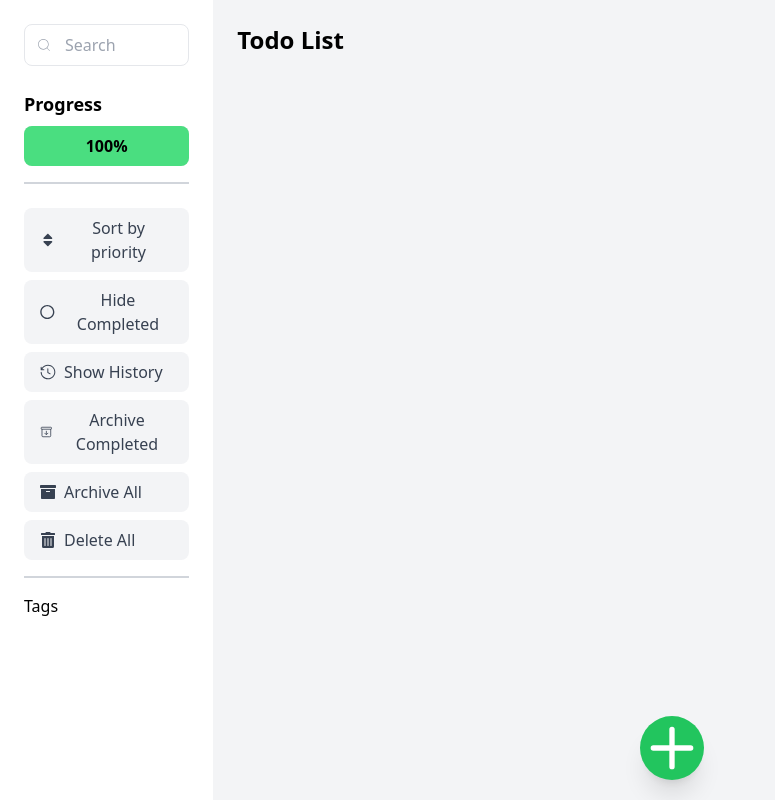
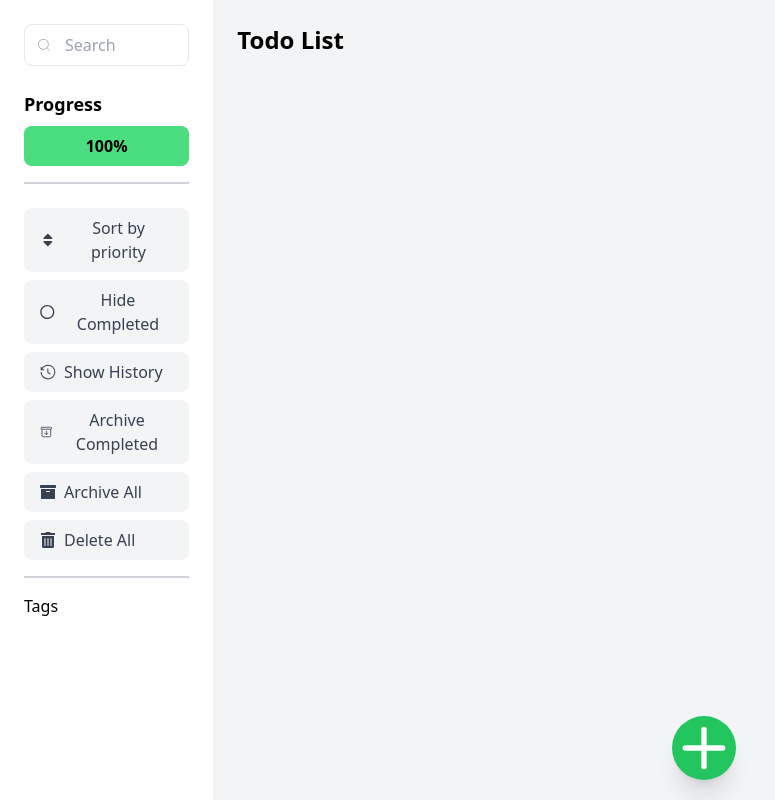
Before and after one commit to kingjulian24/todo-app, a React (Create React App) app: page / in a window 1280 px wide. Shown: the whole page, without its empty margins (0-775 px from the left). Built offline with nearby package versions, Linux system fonts and the light colour scheme.

Commit message:
"Align AddTodoButton"

```diff
--- a/src/components/AddTodoButton/index.js
+++ b/src/components/AddTodoButton/index.js
@@ -3,7 +3,7 @@ import React from "react";
 const AddTodoButton = ({ toggleAdding }) => (
   <button
     onClick={toggleAdding}
-    className="bg-green-500 rounded-full fixed bottom-5 left-1/2 lg:left-5/6 -translate-x-5/6 z-10 shadow-xl"
+    className="bg-green-500 rounded-full fixed bottom-5 left-1/2  -translate-x-1/2  lg:translate-x-1/2 z-10 shadow-xl"
   >
     <svg
       className="w-16 h-16 text-white"
```
